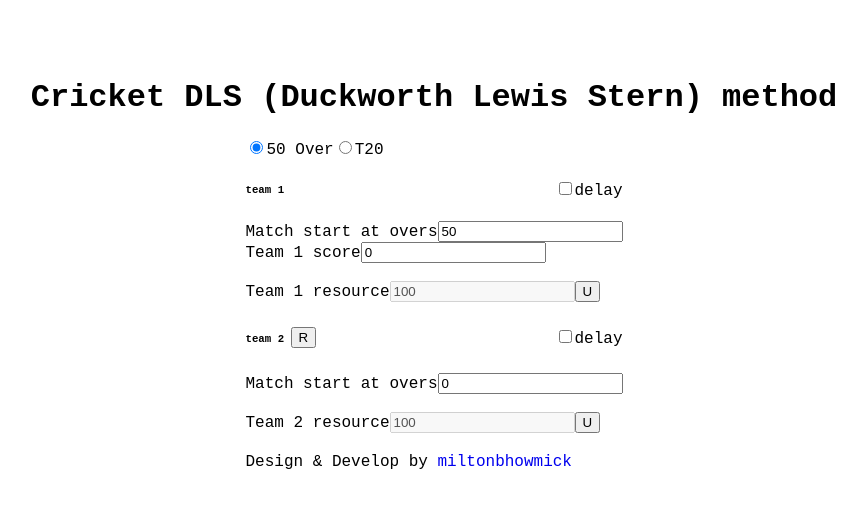
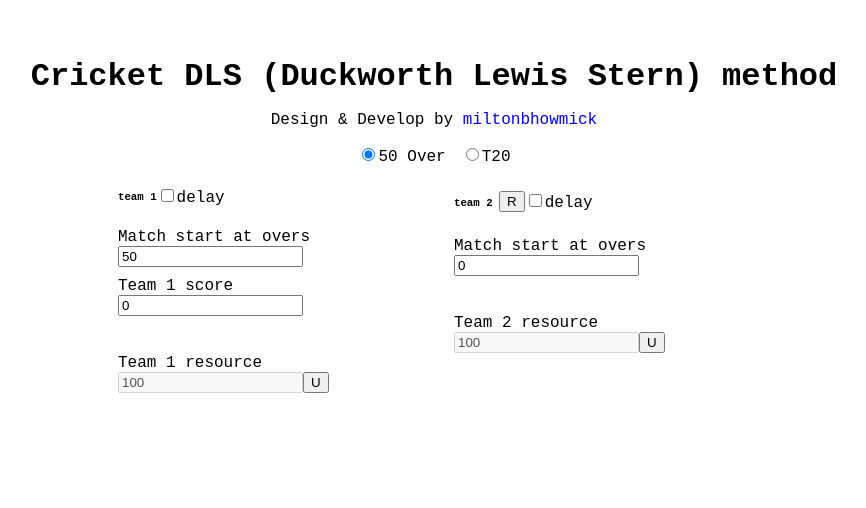
Before and after one commit to Miltonbhowmick/cricket-dls-method, a Nuxt app: page / in a window 1280 px wide. Shown: the top 508 px of the page, without its empty margins (206-1072 px from the left). Built offline with nearby package versions, Linux system fonts and the light colour scheme.

Commit message:
Changed each team boxes for design

```diff
--- a/pages/index.vue
+++ b/pages/index.vue
@@ -1,14 +1,25 @@
 <template>
 	<div class="main py-50">
-		<h1>Cricket DLS <abbr>(Duckworth Lewis Stern)</abbr> method</h1>
+		<h1 class="title">
+			Cricket DLS <abbr>(Duckworth Lewis Stern)</abbr> method
+		</h1>
+		<p class="developer-signature">
+			Design & Develop by
+			<a href="https://github.com/Miltonbhowmick" target="_blank"
+				>miltonbhowmick</a
+			>
+		</p>
 		<section class="section-cases">
 			<div class="match-type">
+				<div class="type-box">
 					<input
 						id="fiftyOver"
 						type="radio"
 						:value="50"
 						v-model="matchType"
 					/><label for="fiftyOver">50 Over</label>
+				</div>
+				<div class="type-box">
 					<input
 						id="twentyTwenty"
 						type="radio"
@@ -16,6 +27,8 @@
 						v-model="matchType"
 					/><label for="twentyTwenty">T20 </label>
 				</div>
+			</div>
+			<div class="match">
 				<div class="team">
 					<div class="header">
 						<h6>team 1</h6>
@@ -57,13 +70,18 @@
 						<div>
 							<label for="teamOneScore">Team 1 score</label>
 							<input
+								type="number"
 								id="teamOneScore"
 								placeholder="Team one score"
 								v-model="teamOneScore"
 							/>
 						</div>
 
-					<div v-for="(item, index) in teamOneDelayList" :key="index">
+						<div
+							v-for="(item, index) in teamOneDelayList"
+							:key="index"
+							class="delayed-inputs"
+						>
 							<input
 								type="number"
 								placeholder="Complete over"
@@ -144,7 +162,11 @@
 							/>
 						</div>
 						<div class="content">
-						<div v-for="(item, index) in teamTwoDelayList" :key="index">
+							<div
+								v-for="(item, index) in teamTwoDelayList"
+								:key="index"
+								class="delayed-inputs"
+							>
 								<input
 									type="number"
 									placeholder="Complete over"
@@ -192,11 +214,6 @@
 						</div>
 					</div>
 				</div>
-			<div class="my-20">
-				Design & Develop by
-				<a href="https://github.com/Miltonbhowmick" target="_blank"
-					>miltonbhowmick</a
-				>
 			</div>
 		</section>
 	</div>
@@ -313,7 +330,7 @@ const updateTeamOneResource = () => {
 				adjustedTable[
 					getAdjustedTableType(
 						overLeft(
-							teamOneDelayList.value[ln - 1].finalOverKey -
+							teamOneDelayList.value[ln - 1].finalOverKey,
 							teamOneDelayList.value[ln - 1].over
 						)
 					)
@@ -479,17 +496,37 @@ onMounted(() => {
 	flex-direction: column;
 	align-items: center;
 	justify-content: center;
+	.title {
+		margin: 0;
+	}
+	.developer-signature {
+	}
 	.section-cases {
+		width: 50%;
+		.match-type {
+			display: flex;
+			justify-content: center;
+			gap: 15px;
+		}
+		.match {
+			display: flex;
+			justify-content: center;
+			gap: 40px;
 			.team {
 				.header {
 					display: flex;
-				justify-content: space-between;
+					justify-content: flex-start;
 					align-items: center;
 				}
 				.content {
+					display: flex;
+					flex-direction: column;
+					gap: 10px;
 					.delayed-inputs {
-					background: #ddd;
-					color: #222;
+						input {
+							width: 55px;
+							text-align: center;
+						}
 						&.active {
 							background: #222;
 							color: #fff;
@@ -507,4 +544,5 @@ onMounted(() => {
 			}
 		}
 	}
+}
 </style>
```
Lines whose indentation alone changed are shown as unchanged.
